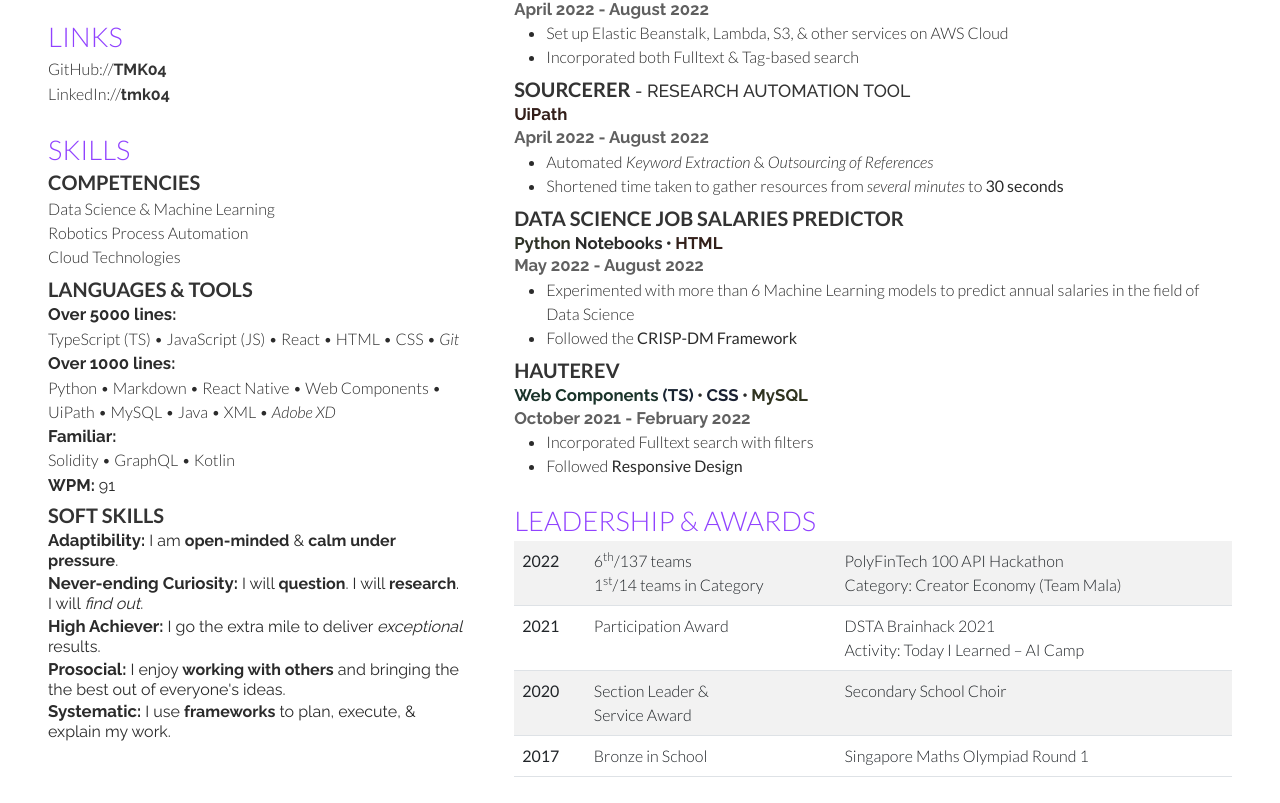
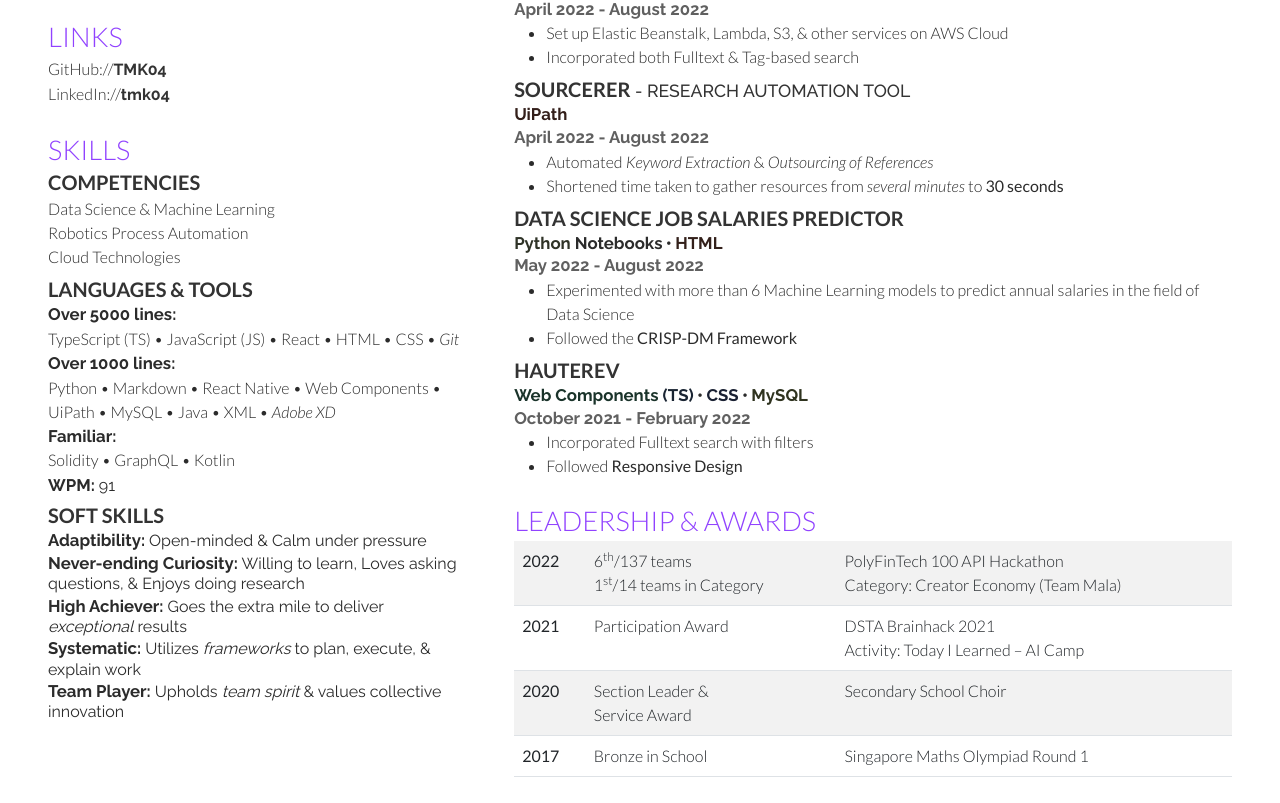
Before and after one commit to TMK04/resume, a React (Create React App) app: page / in a window 1280 px wide. Shown: the part 427-1230 px from the top of the page. Built offline with nearby package versions, Linux system fonts and the light colour scheme.

Commit message:
refactor(SkillsSection): do away w/ I statements

```diff
--- a/src/sections/SkillsSection/index.tsx
+++ b/src/sections/SkillsSection/index.tsx
@@ -54,44 +54,35 @@ export default function SkillsSection() {
       <Subsection h3_props={{ children: "Soft Skills" }}>
         <H5>
           Adaptibility:
-          <NormalInline>
-            {" "}
-            I am <strong>open-minded</strong> & <strong>calm under pressure</strong>.
-          </NormalInline>
+          <NormalInline> Open-minded & Calm under pressure</NormalInline>
         </H5>
         <H5>
           Never-ending Curiosity:
           <NormalInline>
-            {" I will "}
-            <strong>question</strong>
-            {". I will "}
-            <strong>research</strong>
-            {". I will "}
-            <em>find out</em>.
+            {" Willing to "}learn{", Loves asking questions, & Enjoys doing research"}
           </NormalInline>
         </H5>
         <H5>
           High Achiever:
           <NormalInline>
-            {" I go the extra mile to deliver "}
+            {" Goes the extra mile to deliver "}
             <em>exceptional</em>
-            {" results."}
-          </NormalInline>
-        </H5>
-        <H5>
-          Prosocial:
-          <NormalInline>
-            {" I enjoy "}
-            <strong>working with others</strong>
-            {" and bringing the the best out of everyone's ideas."}
+            {" results"}
           </NormalInline>
         </H5>
         <H5>
           Systematic:
           <NormalInline>
-            {" I use "}
-            <strong>frameworks</strong>
-            {" to plan, execute, & explain my work."}
+            {" Utilizes "}
+            <em>frameworks</em>
+            {" to plan, execute, & explain work"}
+          </NormalInline>
+        </H5>
+        <H5>
+          Team Player:
+          <NormalInline>
+            {" Upholds "}
+            <em>team spirit</em> & values collective innovation
           </NormalInline>
         </H5>
       </Subsection>
```
